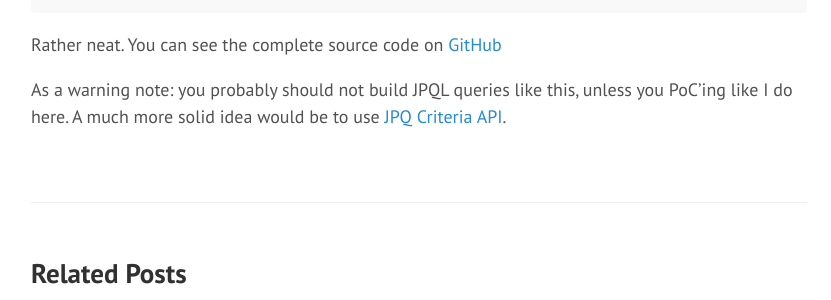
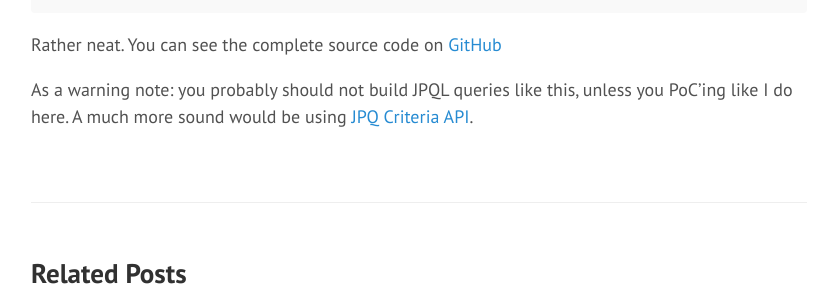
Before and after one commit to vasily-kartashov/vasily-kartashov.github.io, a Jekyll site: the page built from _posts/2016-01-30-writing-a-simple-query-language-with-antlr.md, in a window 1280 px wide and 900 px high, scrolled down 5870 px. Shown: the part 372-672 px from the top of the window, without its empty margins (383-1214 px from the left). Built offline with Jekyll 4.4.1, drawn with Linux system fonts in a browser that asks for light colours; some web fonts are replaced.

Commit message:
more spelling

```diff
--- a/_posts/2016-01-30-writing-a-simple-query-language-with-antlr.md
+++ b/_posts/2016-01-30-writing-a-simple-query-language-with-antlr.md
@@ -287,4 +287,4 @@ List<Device> devices = searchService
 
 Rather neat. You can see the complete source code on [GitHub](https://github.com/vasily-kartashov/postgis-spring-data-jpa-example/commit/279b69d80783ad437018f1a689a6c6a620fbce9a)
 
-As a warning note: you probably should not build JPQL queries like this, unless you PoC'ing like I do here. A much more solid idea would be to use [JPQ Criteria API](https://docs.oracle.com/javaee/6/tutorial/doc/gjitv.html).
+As a warning note: you probably should not build JPQL queries like this, unless you PoC'ing like I do here. A much more sound would be using [JPQ Criteria API](https://docs.oracle.com/javaee/6/tutorial/doc/gjitv.html).
```
